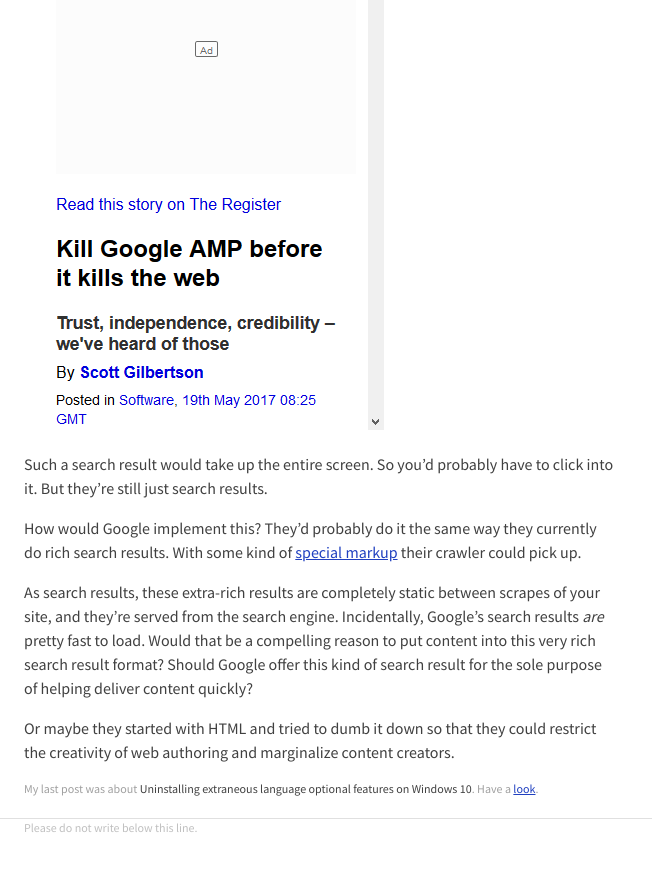
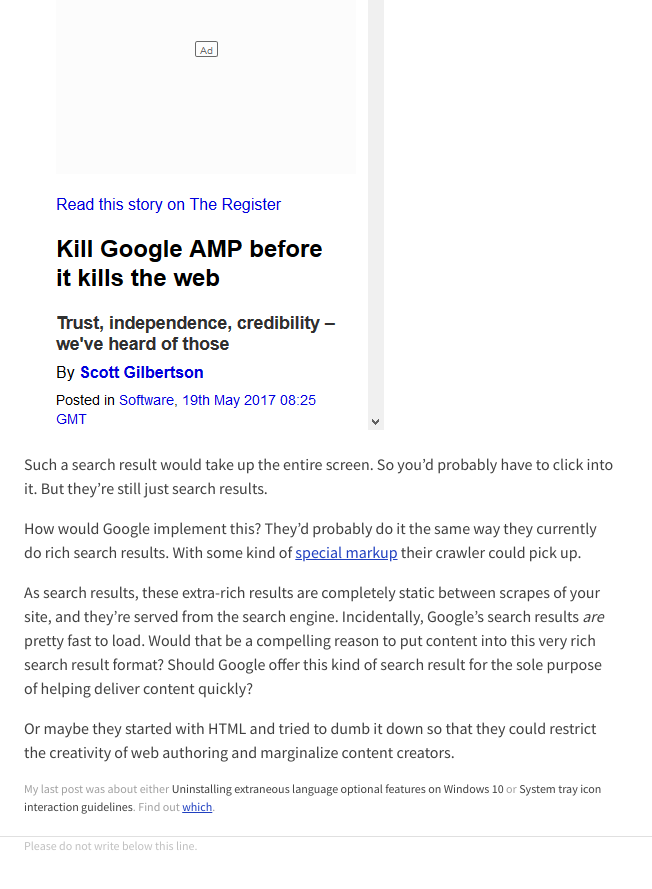
Before and after one commit to wh0/wh0.github.io, a Jekyll site: the page built from _posts/2018-02-06-amp.md, in a window 1280 px wide and 900 px high, scrolled down 1263 px. Shown: the top 889 px of the window, without its empty margins (0-652 px from the left). Built offline with Jekyll 4.4.1, drawn with Linux system fonts in a browser that asks for light colours.

Commit message:
Update 2018-02-06-amp.md

```diff
--- a/_posts/2018-02-06-amp.md
+++ b/_posts/2018-02-06-amp.md
@@ -2,7 +2,7 @@
 date: Tue Feb 06 2018 00:19:10 -0800 (Pacific Standard Time)
 qualitative_time:
 title: Google AMP from the other side
-previous_teaser:
+previous_teaser: System tray icon interaction guidelines
 previous_first: true
 ---
 
```
